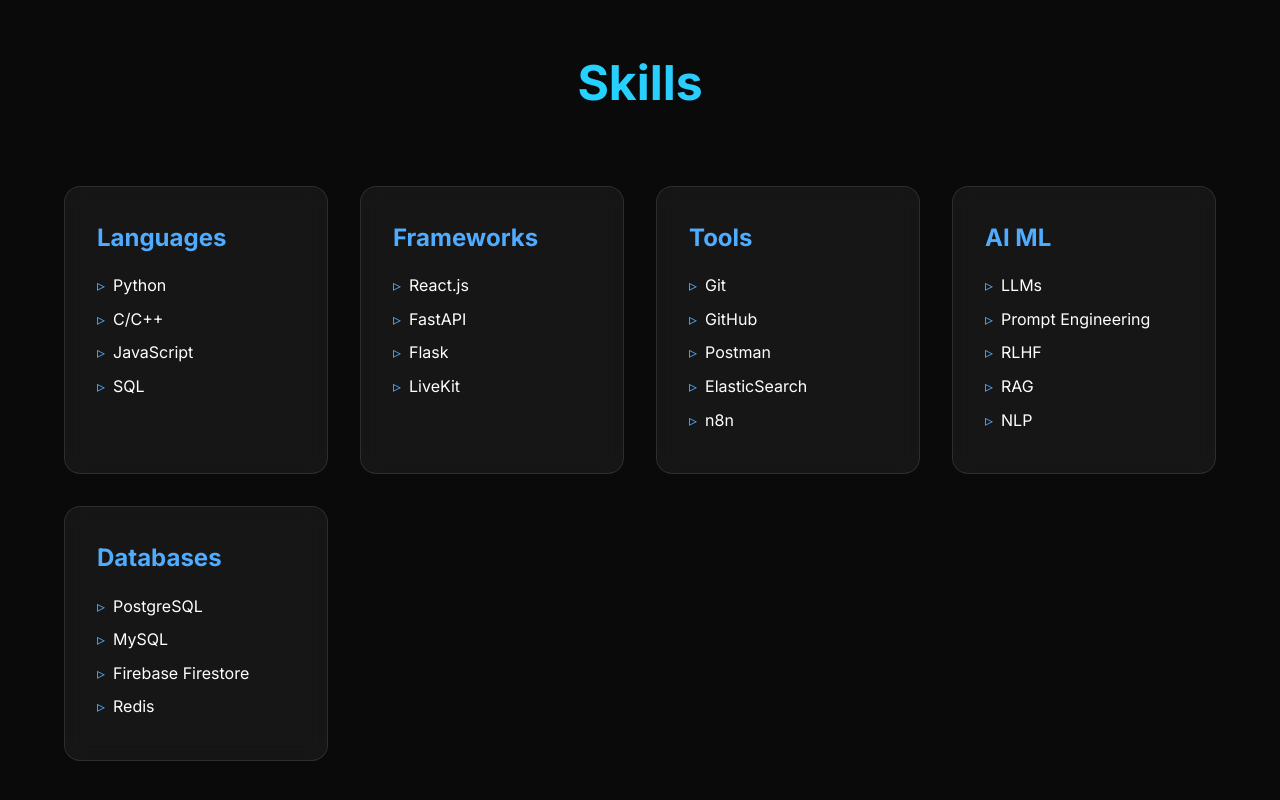
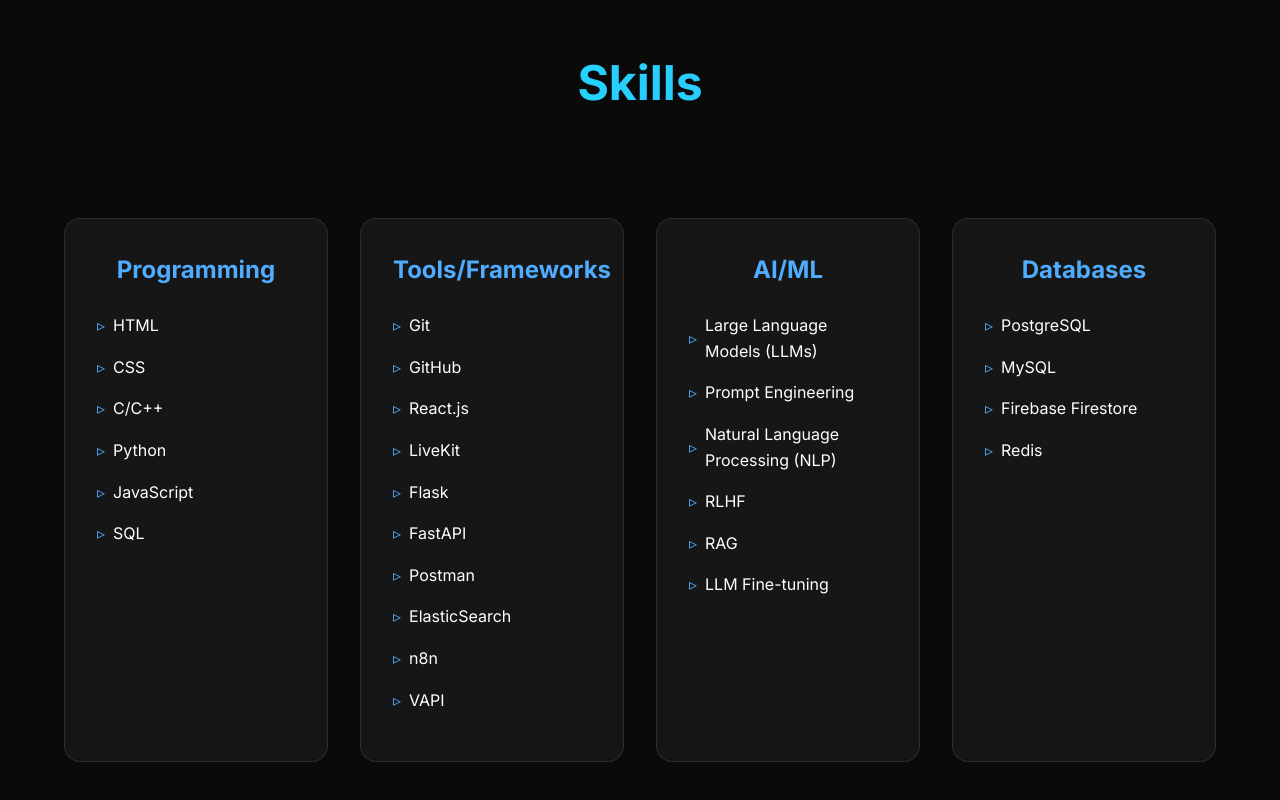
Before and after one commit to iharrythakur/portfolio, a React (Vite) app: page / in a window 1280 px wide. Shown: the part 2671-3471 px from the top of the page. Built offline with nearby package versions, Linux system fonts and the light colour scheme.

Commit message:
Update skills: Add HTML/CSS and LLM Fine-tuning

```diff
--- a/src/components/Skills.tsx
+++ b/src/components/Skills.tsx
@@ -1,6 +1,3 @@
-import { useRef } from 'react';
-import { useFrame } from '@react-three/fiber';
-import { Sphere, Text } from '@react-three/drei';
 import styled from '@emotion/styled';
 import { motion } from 'framer-motion';
 
@@ -20,11 +17,12 @@
 `;
 
 const SkillsGrid = styled.div`
+  max-width: 1200px;
+  margin: 0 auto;
   display: grid;
   grid-template-columns: repeat(auto-fit, minmax(250px, 1fr));
   gap: 2rem;
-  max-width: 1200px;
-  margin: 0 auto;
+  padding: 2rem 0;
 `;
 
 const SkillCategory = styled(motion.div)`
@@ -38,56 +36,77 @@
 const CategoryTitle = styled.h3`
   font-size: 1.5rem;
   color: #4facfe;
-  margin-bottom: 1rem;
+  margin-bottom: 1.5rem;
+  text-align: center;
 `;
 
 const SkillList = styled.ul`
   list-style: none;
   padding: 0;
+  margin: 0;
 `;
 
-const SkillItem = styled.li`
+const SkillItem = styled(motion.li)`
   color: #ffffff;
-  margin-bottom: 0.5rem;
+  margin-bottom: 1rem;
   display: flex;
   align-items: center;
+  gap: 0.5rem;
 
   &::before {
     content: '▹';
     color: #4facfe;
-    margin-right: 0.5rem;
   }
 `;
 
-const skills = {
-  languages: ['Python', 'C/C++', 'JavaScript', 'SQL'],
-  frameworks: ['React.js', 'FastAPI', 'Flask', 'LiveKit'],
-  tools: ['Git', 'GitHub', 'Postman', 'ElasticSearch', 'n8n'],
-  AI_ML: ['LLMs', 'Prompt Engineering', 'RLHF', 'RAG', 'NLP'],
-  databases: ['PostgreSQL', 'MySQL', 'Firebase Firestore', 'Redis']
-};
-
-const SkillSphere = () => {
-  const sphereRef = useRef<THREE.Mesh>(null);
-
-  useFrame((state) => {
-    if (sphereRef.current) {
-      sphereRef.current.rotation.x = Math.sin(state.clock.elapsedTime * 0.3) * 0.2;
-      sphereRef.current.rotation.y = Math.cos(state.clock.elapsedTime * 0.3) * 0.2;
-    }
-  });
-
-  return (
-    <Sphere ref={sphereRef} args={[1, 32, 32]}>
-      <meshStandardMaterial
-        color="#4facfe"
-        wireframe
-        transparent
-        opacity={0.2}
-      />
-    </Sphere>
-  );
-};
+const skills = [
+  {
+    category: "Programming",
+    items: [
+      "HTML",
+      "CSS",
+      "C/C++",
+      "Python",
+      "JavaScript",
+      "SQL"
+    ]
+  },
+  {
+    category: "Tools/Frameworks",
+    items: [
+      "Git",
+      "GitHub",
+      "React.js",
+      "LiveKit",
+      "Flask",
+      "FastAPI",
+      "Postman",
+      "ElasticSearch",
+      "n8n",
+      "VAPI"
+    ]
+  },
+  {
+    category: "AI/ML",
+    items: [
+      "Large Language Models (LLMs)",
+      "Prompt Engineering",
+      "Natural Language Processing (NLP)",
+      "RLHF",
+      "RAG",
+      "LLM Fine-tuning",
+    ]
+  },
+  {
+    category: "Databases",
+    items: [
+      "PostgreSQL",
+      "MySQL",
+      "Firebase Firestore",
+      "Redis"
+    ]
+  }
+];
 
 const Skills = () => {
   return (
@@ -102,21 +121,27 @@
       </SectionTitle>
 
       <SkillsGrid>
-        {Object.entries(skills).map(([category, items], index) => (
+        {skills.map((category, index) => (
           <SkillCategory
-            key={category}
+            key={category.category}
             initial={{ opacity: 0, y: 20 }}
             whileInView={{ opacity: 1, y: 0 }}
-            transition={{ duration: 0.8, delay: index * 0.1 }}
+            transition={{ duration: 0.8, delay: index * 0.2 }}
             viewport={{ once: true }}
             whileHover={{ scale: 1.02 }}
           >
-            <CategoryTitle>
-              {category.split('_').map(word => word.charAt(0).toUpperCase() + word.slice(1)).join(' ')}
-            </CategoryTitle>
+            <CategoryTitle>{category.category}</CategoryTitle>
             <SkillList>
-              {items.map((skill) => (
-                <SkillItem key={skill}>{skill}</SkillItem>
+              {category.items.map((skill, i) => (
+                <SkillItem
+                  key={skill}
+                  initial={{ opacity: 0, x: -20 }}
+                  whileInView={{ opacity: 1, x: 0 }}
+                  transition={{ duration: 0.5, delay: i * 0.1 }}
+                  viewport={{ once: true }}
+                >
+                  {skill}
+                </SkillItem>
               ))}
             </SkillList>
           </SkillCategory>
```
